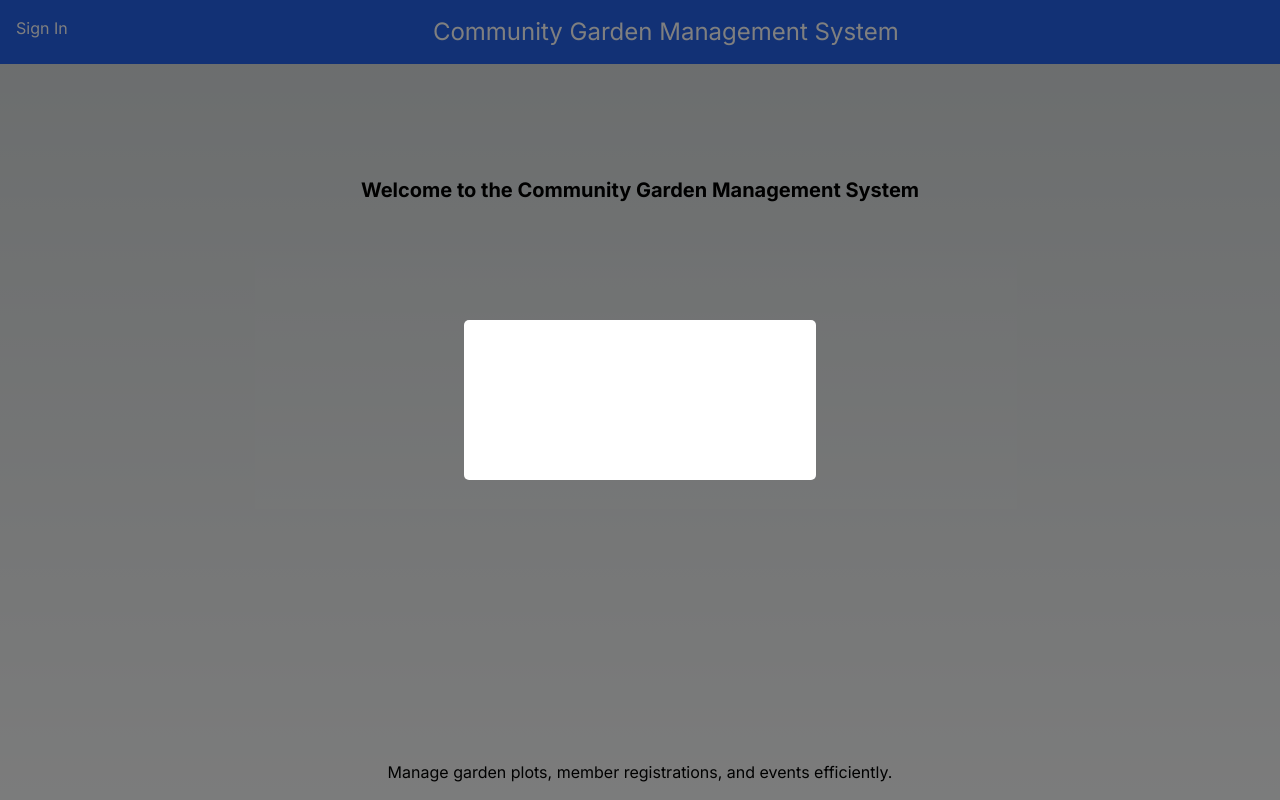
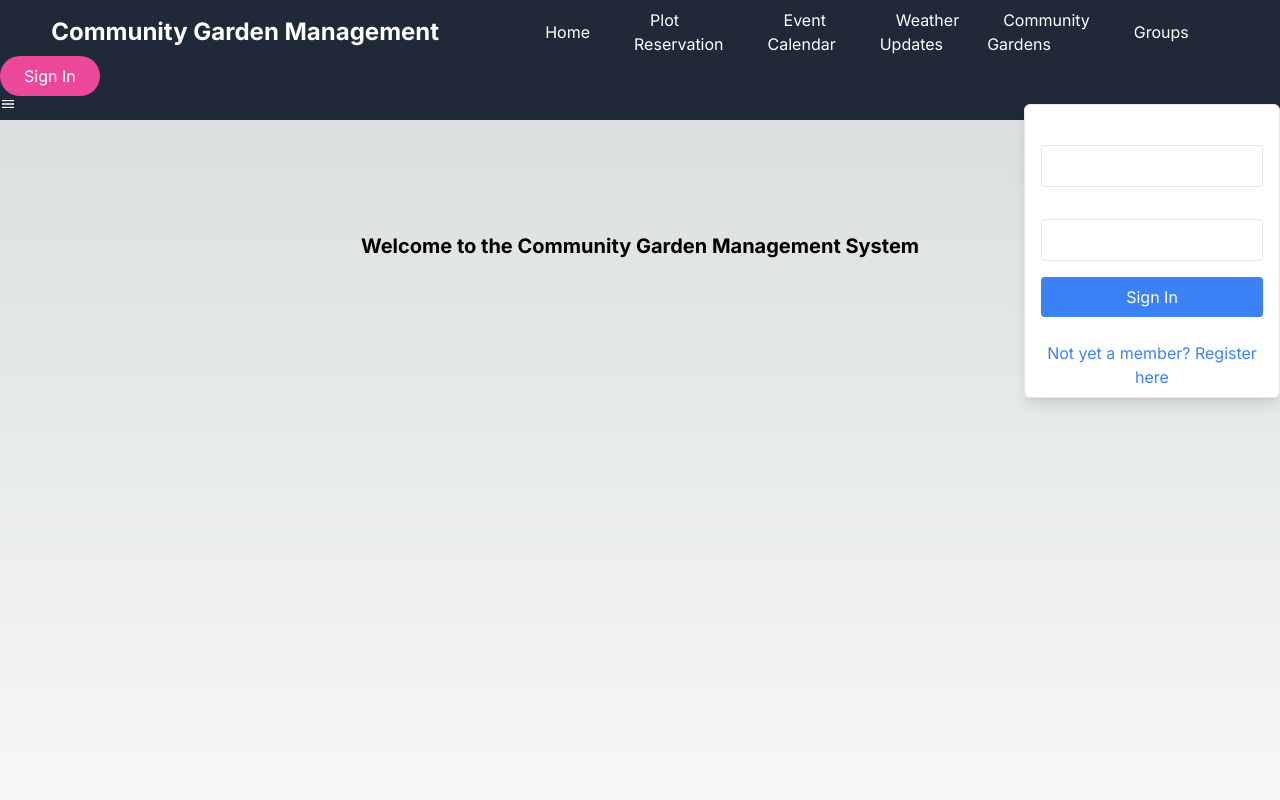
Before and after one commit to DianeLarsen/community_garden_management, a Next.js app: page / in a window 1280 px wide. Both pictures are taken after a click on the button "Sign In". Shown: the top 800 px of the page. Built offline with nearby package versions, Linux system fonts and the light colour scheme.

Commit message:
working on headers

```diff
--- a/app/layout.js
+++ b/app/layout.js
@@ -1,12 +1,13 @@
 import { Inter } from "next/font/google";
 import Link from "next/link";
 import "./globals.css";
-import AuthLinks from '@/components/AuthLinks';
+import AuthLinks from "@/components/AuthLinks";
+import { IoMdMenu } from "react-icons/io";
 
 const inter = Inter({ subsets: ["latin"] });
 
 export const metadata = {
-  title: "Create Next App",
+  title: "Community Garden Manager",
   description: "Generated by create next app",
 };
 
@@ -14,35 +15,62 @@ export default function RootLayout({ children }) {
   return (
     <html lang="en">
       <body className={inter.className}>
-        <header className="bg-blue-600 text-white p-4 flex justify-between">
-        <AuthLinks />
-          <h1 className="text-2xl">Community Garden Management System</h1>
-          <nav>
-            {/* <Link href="/" className="text-white px-4">
+        <header className="bg-gray-800 text-white py-2">
+          <nav className="flex items-center justify-between w-[92%] mx-auto">
+            <div className="container mx-auto flex justify-between items-center">
+              <Link
+                href="/"
+                className="hidden md:hidden lg:flex text-white lg:text-2xl font-bold"
+              >
+                Community Garden Management
+              </Link>
+              <Link
+                href="/"
+                title="Community Garden Management"
+                className="lg:hidden text-white text-2xl font-bold"
+              >
+                CGM
+              </Link>
+            </div>
+            <div className="md:static absolute md:min-h-fit min-h-[60vh] md:left-0 top-[9%] md:w-auto w-full flex items-center px-6">
+              <ul className="flex md:flex-row flex-col md:items-center md:gap=[4vw] gap-7">
+                <li>
+                  <Link href="/" className="text-white px-4">
                     Home
                   </Link>
-            <Link className="text-white px-4" href="/register">
-              Register
-            </Link>
-            <Link className="text-white px-4" href="/login">
-              Login
-            </Link>
+                </li>
+                <li>
                   <Link href="/plot-reservation" className="text-white px-4">
                     Plot Reservation
                   </Link>
-            <Link className="text-white px-4" href="/event-calendar">
+                </li>
+                <li>
+                  <Link href="/event-calendar" className="text-white px-4">
                     Event Calendar
                   </Link>
+                </li>
+                <li>
                   <Link href="/weather-updates" className="text-white px-4">
                     Weather Updates
                   </Link>
+                </li>
+                <li>
                   <Link href="/community-gardens" className="text-white px-4">
                     Community Gardens
                   </Link>
+                </li>
+                <li>
                   <Link href="/groups" className="text-white px-4">
                     Groups
-            </Link> */}
+                  </Link>
+                </li>
+              </ul>
+            </div>
           </nav>
+          <div>
+            <AuthLinks />
+            <IoMdMenu />
+          </div>
         </header>
 
         <main className="p-4">{children}</main>
--- a/components/AuthLinks.jsx
+++ b/components/AuthLinks.jsx
@@ -1,29 +1,69 @@
-"use client"
-import { useState, useEffect } from 'react';
-import SignInPopup from './SignInPopup';
+"use client";
+import { useState, useEffect } from "react";
+import Link from "next/link";
 
 const AuthLinks = () => {
-  const [isSignInVisible, setIsSignInVisible] = useState(false);
+  const [isDropdownVisible, setIsDropdownVisible] = useState(false);
   const [isAuthenticated, setIsAuthenticated] = useState(false);
 
   useEffect(() => {
-    const token = localStorage.getItem('token');
+    const token = localStorage.getItem("token");
     setIsAuthenticated(!!token);
   }, []);
 
   const handleSignOut = () => {
-    localStorage.removeItem('token');
+    localStorage.removeItem("token");
     setIsAuthenticated(false);
   };
 
   return (
-    <div>
+    <div className="relative">
       {isAuthenticated ? (
-        <button onClick={handleSignOut}>Sign Out</button>
+        <button onClick={handleSignOut} className="bg-pink-500 text-white py-2 px-6 rounded-full">
+          Sign Out
+        </button>
       ) : (
-        <div>
-          <button onClick={() => setIsSignInVisible(true)}>Sign In</button>
-          <SignInPopup isVisible={isSignInVisible} onClose={() => setIsSignInVisible(false)} />
+        <div className="relative">
+          <button
+            onClick={() => setIsDropdownVisible(!isDropdownVisible)}
+            className="bg-pink-500 hover:bg-pink-700 duration-500 text-white py-2 px-6 rounded-full"
+          >
+            Sign In
+          </button>
+          {isDropdownVisible && (
+            <div className="absolute right-0 mt-2 w-64 bg-white border rounded-md shadow-lg">
+              <form className="p-4">
+                <div>
+                  <label>Email:</label>
+                  <input
+                    type="email"
+                    className="w-full border p-2 rounded"
+                    required
+                  />
+                </div>
+                <div className="mt-2">
+                  <label>Password:</label>
+                  <input
+                    type="password"
+                    className="w-full border p-2 rounded"
+                    required
+                  />
+                </div>
+                <button
+                  type="submit"
+                  className="w-full mt-4 bg-blue-500 text-white p-2 rounded"
+                >
+                  Sign In
+                </button>
+              </form>
+              <Link
+                className="block p-2 text-center text-blue-500"
+                href="/register"
+              >
+                Not yet a member? Register here
+              </Link>
+            </div>
+          )}
         </div>
       )}
     </div>
--- a/package.json
+++ b/package.json
@@ -22,7 +22,8 @@
     "pg": "^8.12.0",
     "react": "^18",
     "react-dom": "^18",
-    "react-filepond": "^7.1.2"
+    "react-filepond": "^7.1.2",
+    "react-icons": "^5.2.1"
   },
   "devDependencies": {
     "eslint": "^8",
```
Also changed, not shown: 2 other files (tests, documents, lock files or other folders). Lines whose indentation alone changed are shown as unchanged.
